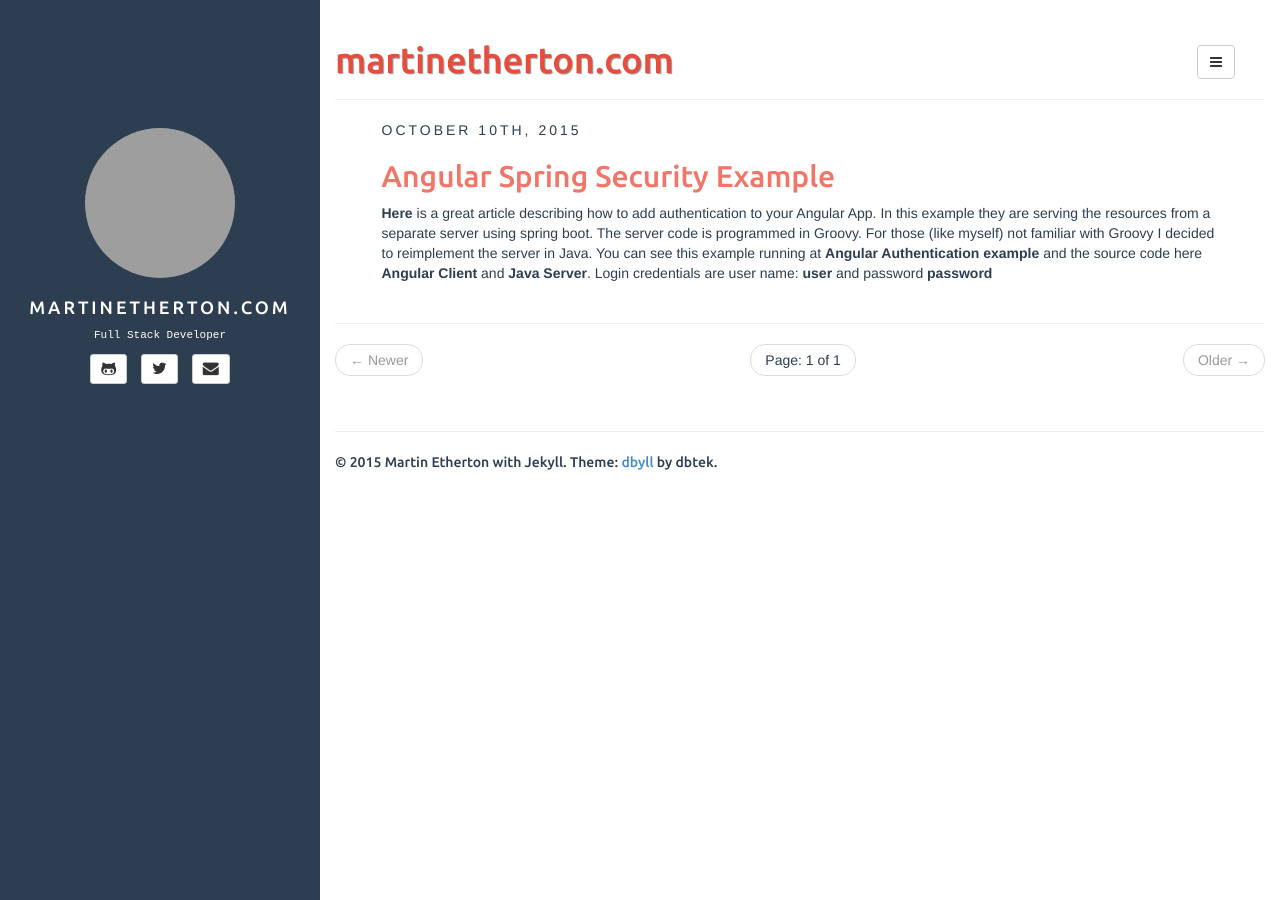
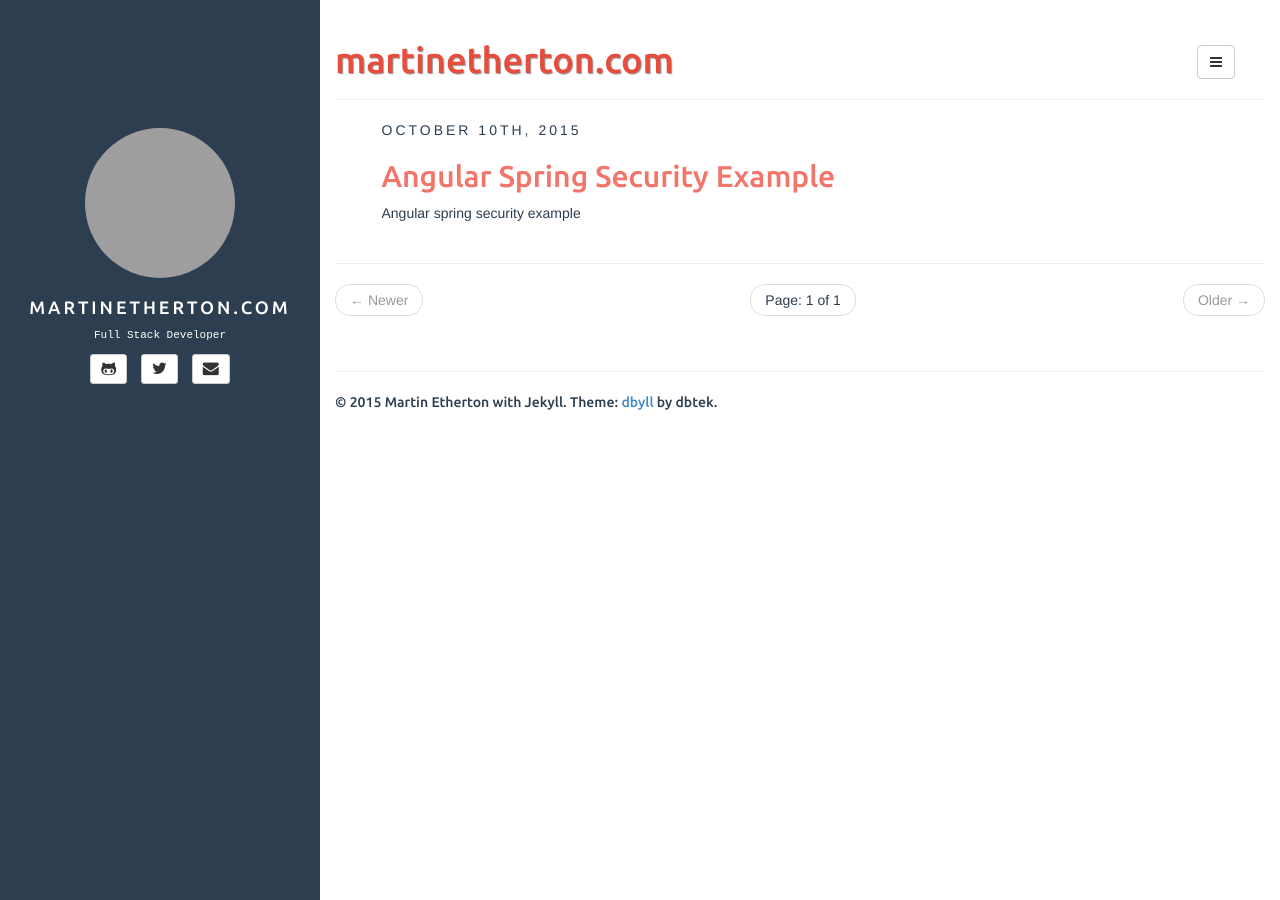
Before and after one commit to metherton/metherton.github.io, a Jekyll site: the page built from index.html, in a window 1280 px wide. Built offline with Jekyll 4.4.1, drawn with Linux system fonts in a browser that asks for light colours; the list of posts is cut into pages by our own code; part of the change alters nothing that is shown; grey boxes are pictures that could not be loaded.

Commit message:
added tags

```diff
--- a/_posts/2015-10-10-angular-spring-security.md
+++ b/_posts/2015-10-10-angular-spring-security.md
@@ -1,6 +1,9 @@
 ---
 layout: post
 title: Angular Spring Security Example
+tags: [angular spring security]
+categories: [general angular demo]
+description: Angular spring security example
 ---
  **[Here](https://spring.io/guides/tutorials/spring-security-and-angular-js/)** is a great article describing how to add authentication to your Angular App.
 In this example they are serving the resources from a separate server using spring boot.
```
